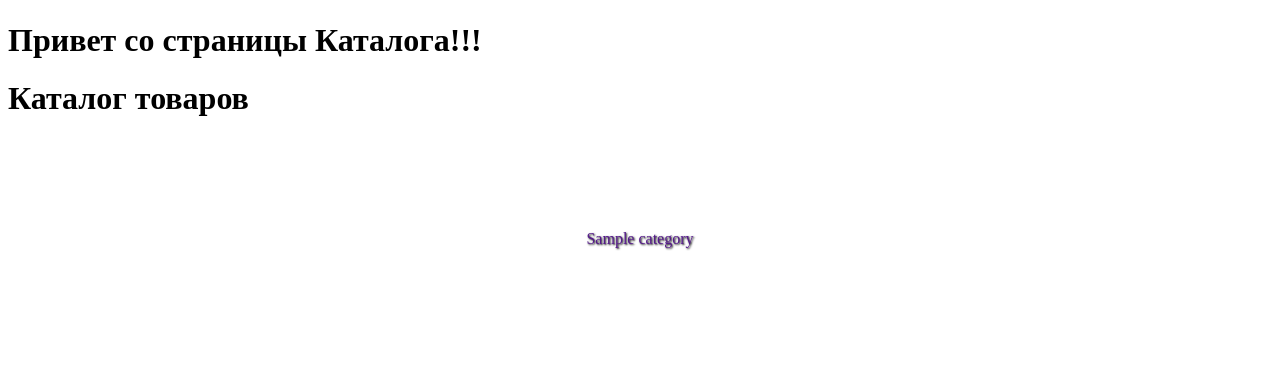
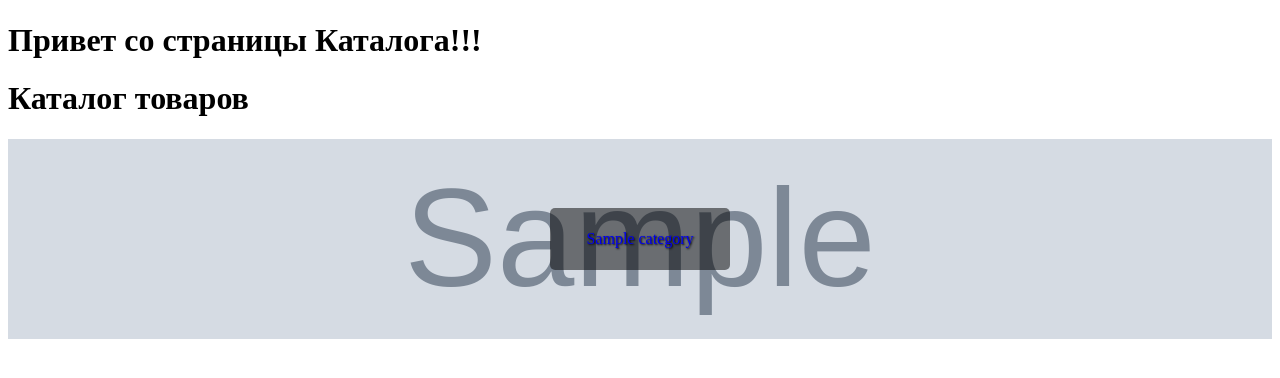
Before and after one commit to SimpleRoach/catering, a Django app: page /catalog/ in a window 1280 px wide. Shown: the part 145-523 px from the top of the page. Run offline with Django 5.2, Linux system fonts and the light colour scheme; tables that the repository leaves empty hold one stand-in row (values such as "Sample post"); grey boxes marked "Sample" are stand-in pictures.

Commit message:
Категории динамически отображаются

```diff
--- a/dishes/templates/dishes/catalog.html
+++ b/dishes/templates/dishes/catalog.html
@@ -13,18 +13,16 @@
     <h1>Привет со страницы Каталога!!!</h1>
     <h1>Каталог товаров</h1>
 
-    <div class="category" id="category-1">
-
-
-            {% for category in categories %}
-                {% if category.name != 'Всё меню' %}
+    <div class="category-list">
+        {% for category in categories %}
+            {% if category.name != 'Всё меню' %}
+                <div class="category" style="background-image: url('{{ category.image.url }}');">
                     <div class="category-content">
-                        <a class="dropdown-item" href="">{{ category.name }}</a>
+                        <a class="dropdown-item" href="#">{{ category.name }}</a>
                     </div>
-                {% endif %}
-            {% endfor %}
-
-
+                </div>
+            {% endif %}
+        {% endfor %}
     </div>
 
 {% endblock %}
--- a/static/css/catalog.css
+++ b/static/css/catalog.css
@@ -1,3 +1,9 @@
+.category-list {
+    width: 100%;
+    display: flex;
+    flex-direction: column;
+}
+
 .category {
     position: relative;
     width: 100%;
@@ -8,28 +14,21 @@
     justify-content: center;
     color: white;
     text-shadow: 1px 1px 2px black;
+    background-size: cover;
+    background-position: center;
+    background-repeat: no-repeat;
+    opacity: 0; /* Начальное значение для анимации */
+    transition: opacity 1s; /* Плавный переход */
 }
 
 .category-content {
     position: relative;
     z-index: 1;
+    background-color: rgba(0, 0, 0, 0.5); /* Полупрозрачный фон для лучшей читаемости текста */
+    padding: 10px 20px;
+    border-radius: 5px;
 }
 
 .category h2 {
     font-size: 2em;
 }
-
-#category-1 {
-    background: url('#') no-repeat center center;
-    background-size: cover;
-}
-
-#category-2 {
-    background: url('#') no-repeat center center;
-    background-size: cover;
-}
-
-#category-3 {
-    background: url('#') no-repeat center center;
-    background-size: cover;
-}
--- a/static/js/catalog.js
+++ b/static/js/catalog.js
@@ -1,5 +1,3 @@
-
-
 document.addEventListener("DOMContentLoaded", function() {
     const categories = document.querySelectorAll('.category');
 
```
